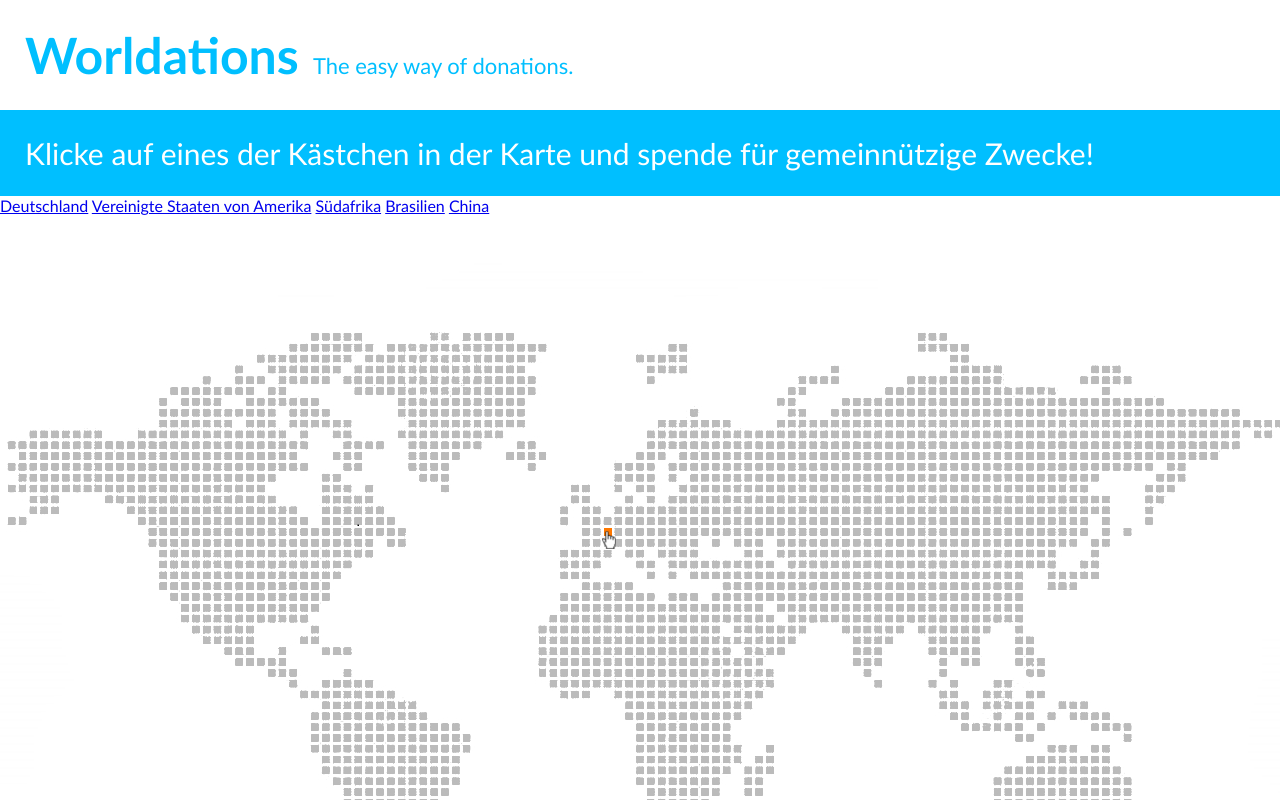
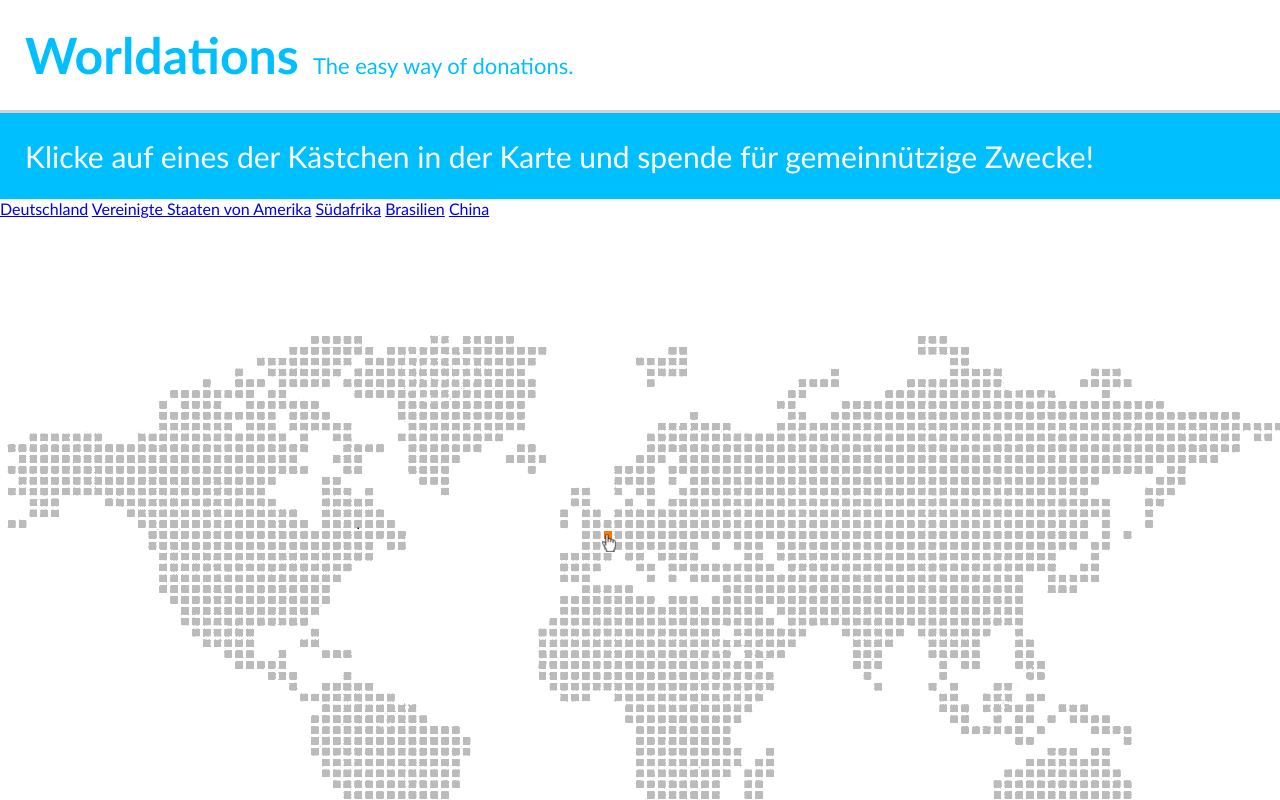
Before and after one commit to juweske/Worldations, a PHP site: page / in a window 1280 px wide. Run offline with PHP 8.4, Linux system fonts and the light colour scheme.

Commit message:
Kleiner Grauer Strichgit add main.css !

```diff
--- a/main.css
+++ b/main.css
@@ -52,6 +52,8 @@ body {
     padding: 25px;
     color: white;
     background-color: deepskyblue;
+    border-top: 3px solid lightgrey;
+
 }
 
 .flex-headline p {
```
